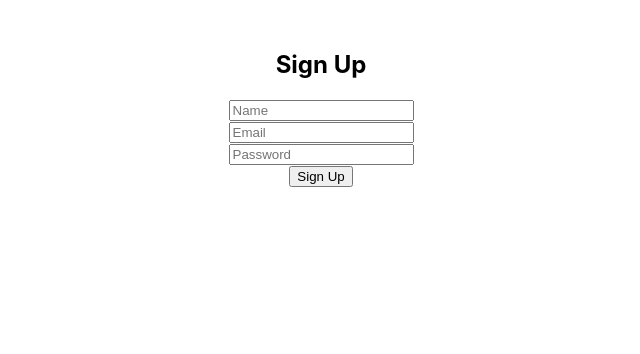
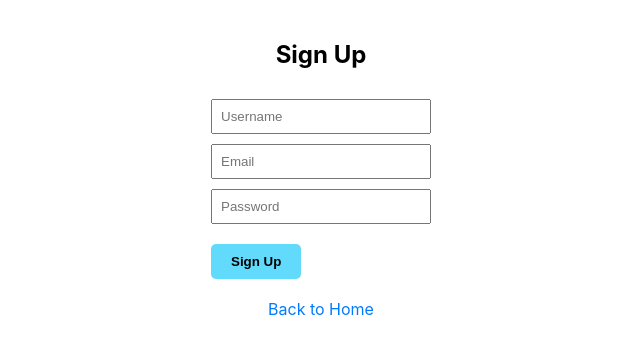
Before and after one commit to alexedw01/policy-pal, a React (Create React App) app in the folder frontend/: page /signup in a window 1280 px wide. Shown: the top 354 px of the page, without its empty margins (319-959 px from the left). Built offline with nearby package versions, Linux system fonts and the light colour scheme.

Commit message:
New sign up page layout to match login page layout

```diff
--- a/frontend/src/pages/SignUp.js
+++ b/frontend/src/pages/SignUp.js
@@ -1,8 +1,9 @@
 import React, { useState } from "react";
+import { Link } from "react-router-dom";
 
 const SignUp = () => {
   const [formData, setFormData] = useState({
-    name: "",
+    username: "",
     email: "",
     password: "",
   });
@@ -14,22 +15,21 @@ const SignUp = () => {
   const handleSubmit = (e) => {
     e.preventDefault();
     console.log("Sign Up Data:", formData);
-    // handle sign up stuff here
   };
 
   return (
-    <div style={{ maxWidth: "400px", margin: "50px auto", textAlign: "center" }}>
+    <div className="signup-container" style={{ textAlign: "center", padding: "20px" }}>
       <h2>Sign Up</h2>
-      <form onSubmit={handleSubmit}>
+      <form onSubmit={handleSubmit} style={{ display: "inline-block", textAlign: "left" }}>
         <input
           type="text"
-          name="name"
-          placeholder="Name"
-          value={formData.name}
+          name="username"
+          placeholder="Username"
+          value={formData.username}
           onChange={handleChange}
           required
+          style={{ display: "block", margin: "10px 0", padding: "8px", width: "200px" }}
         />
-        <br />
         <input
           type="email"
           name="email"
@@ -37,8 +37,8 @@ const SignUp = () => {
           value={formData.email}
           onChange={handleChange}
           required
+          style={{ display: "block", margin: "10px 0", padding: "8px", width: "200px" }}
         />
-        <br />
         <input
           type="password"
           name="password"
@@ -46,10 +46,16 @@ const SignUp = () => {
           value={formData.password}
           onChange={handleChange}
           required
+          style={{ display: "block", margin: "10px 0", padding: "8px", width: "200px" }}
         />
-        <br />
-        <button type="submit">Sign Up</button>
+        <button type="submit" style={{ marginTop: "10px", padding: "10px 20px", backgroundColor: "#61dafb", border: "none", borderRadius: "5px", fontWeight: "bold" }}>
+          Sign Up
+        </button>
       </form>
+      <br />
+      <Link to="/" style={{ marginTop: "20px", display: "inline-block", textDecoration: "none", color: "#007bff" }}>
+        Back to Home
+      </Link>
     </div>
   );
 };
```
